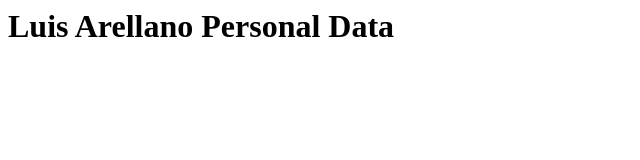
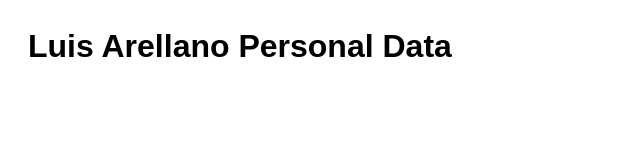
Before and after one commit to learellanom/mypersonaldata, a plain HTML site: page index.html in a window 1280 px wide. Shown: the whole page, without its empty margins (0-640 px from the left). Drawn offline with Linux system fonts and the light colour scheme.

Commit message:
Update index.html

```diff
--- a/index.html
+++ b/index.html
@@ -1,5 +1,9 @@
 <html>
   <style>
+    html{
+      padding: 20px 20px 0px 20px;
+      font-family: arial, courier;
+    }
   </style>
   <head>
   </head>
```
